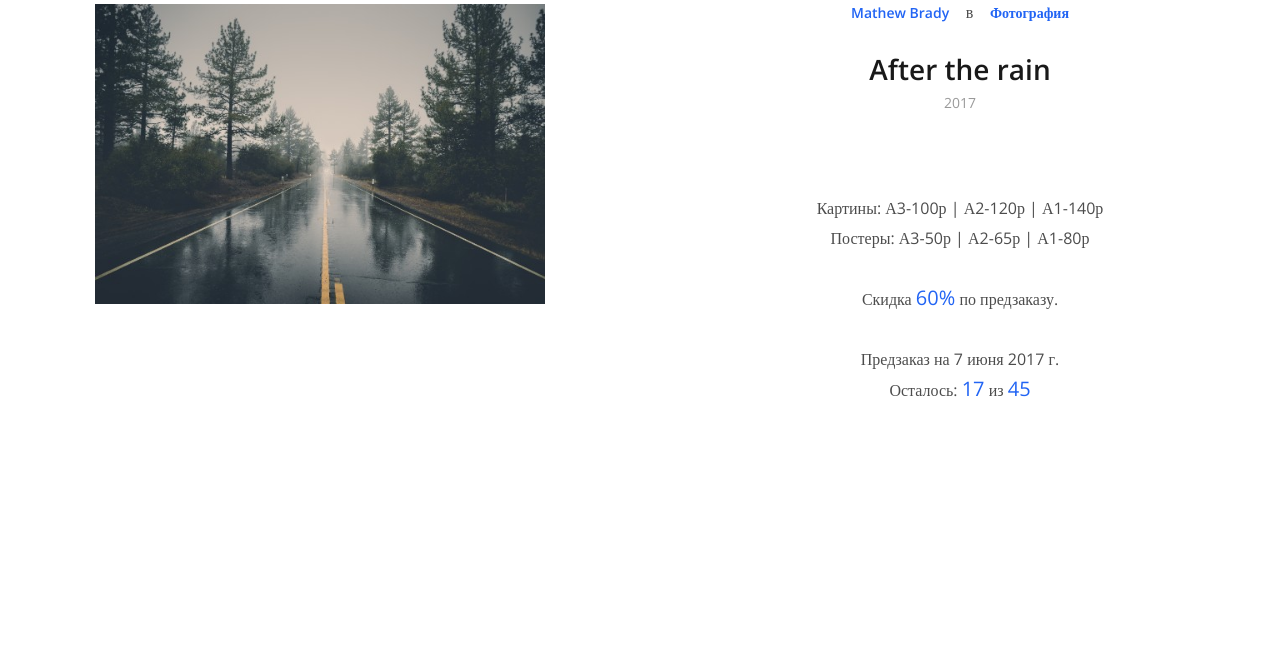
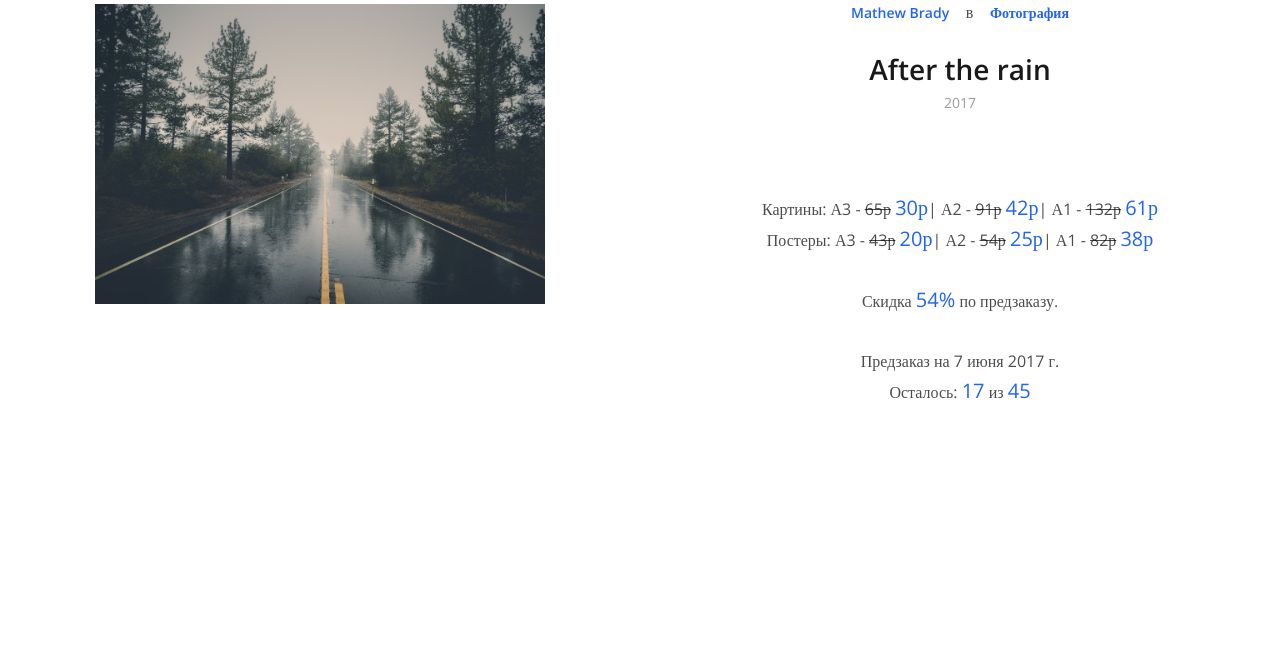
Before and after one commit to BlinMark/varti.by, a Django app: a page that uses blog/templates/blog/base_product.html in a window 1280 px wide. Shown: the part 146-791 px from the top of the page. Run offline with Django 3.2, Linux system fonts and the light colour scheme; data comes from the database, SQL or seed files in the repository; parts of the project's set-up code (start-up, migrations or seed data) failed here and were passed over; some libraries are stand-ins or nearby versions.

Commit message:
Varti 1.2.3

```diff
--- a/blog/templates/blog/base_product.html
+++ b/blog/templates/blog/base_product.html
@@ -58,9 +58,15 @@
 			<p id="authorAndRubric"><a href="#">{{ product.author }}</a>&nbsp;&nbsp;&nbsp; в &nbsp;&nbsp;&nbsp;<a href="{{ product.category.get_absolute_url }}">{{ product.category }}</a></p>
 			<h1 id="PictureName">{{ product.name }}</h1>
 			<p id="year"><span>{{ product.date }}</span></p>
-			<p id="PictureDesc">Картины: А3-100р | А2-120р | А1-140р <br>
-			Постеры: А3-50р | А2-65р | А1-80р <br><br>
-			Скидка <span>60%</span> по предзаказу. <br> <br>
+			<p id="PictureDesc">Картины: А3&nbsp;-&nbsp;<strike>65р</strike>&nbsp;<span>30р</span>|
+				А2&nbsp;-&nbsp;<strike>91р</strike>&nbsp;<span>42р</span>|
+				А1&nbsp;-&nbsp;<strike>132р</strike>&nbsp;<span>61р</span>
+				<br>
+				Постеры: А3&nbsp;-&nbsp;<strike>43р</strike>&nbsp;<span>20р</span>|
+				А2&nbsp;-&nbsp;<strike>54р</strike>&nbsp;<span>25р</span>|
+				А1&nbsp;-&nbsp;<strike>82р</strike>&nbsp;<span>38р</span>
+				<br><br>
+			Скидка <span>54%</span> по предзаказу. <br> <br>
 
 			Предзаказ на 7 июня 2017 г.<br>
 			 Осталось: <span>17</span> из <span>45</span></p>
```
